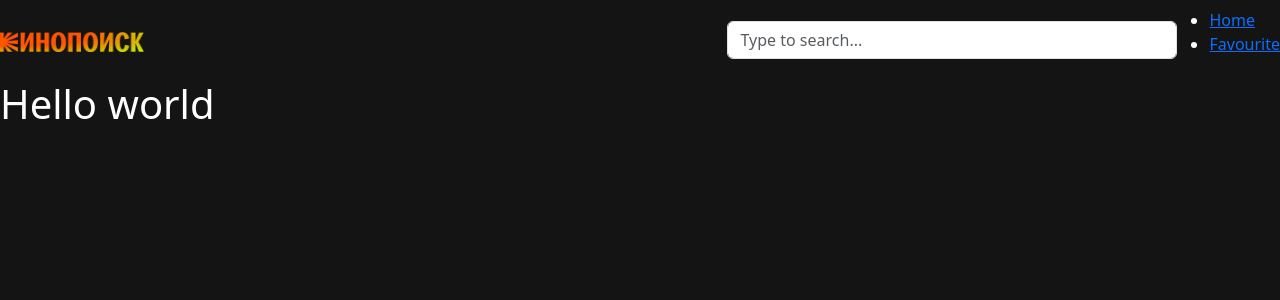
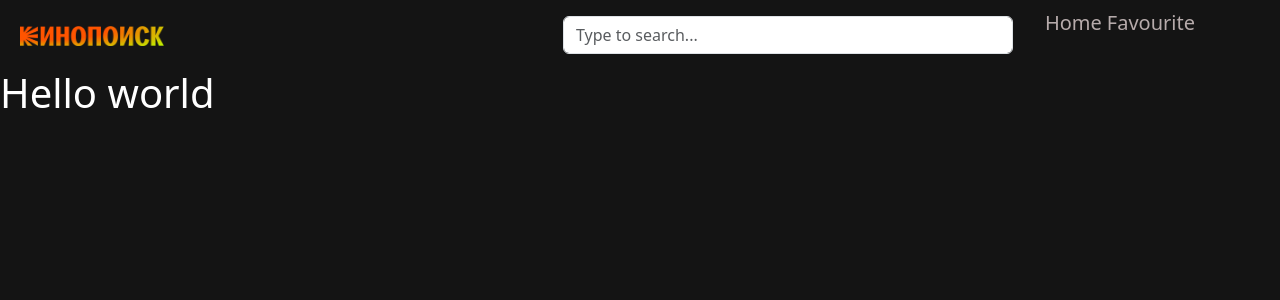
Before and after one commit to Lenovoleo/kinopoisk-clone, a React (Create React App) app in the folder kinopoisk/: page /favourite in a window 1280 px wide. Shown: the top 300 px of the page. Built offline with nearby package versions, Linux system fonts and the light colour scheme; no server answers.

Commit message:
Styled navbar

```diff
--- a/kinopoisk/src/App.css
+++ b/kinopoisk/src/App.css
@@ -45,10 +45,16 @@ body {
 .main__navbar {
   display: flex;
   flex-wrap: nowrap;
+  max-width: 1200px;
+  align-items: center;
+}
+.main__navbar img {
+  margin-left: 20px;
 }
 
 .main__navbar .nav__search {
   width: 450px;
+  margin: 0 auto;
 }
 
 /* ------PC------*/
@@ -75,3 +81,28 @@ body {
   height: auto;
   width: 250px;
 }
+
+a {
+  text-decoration: none;
+}
+li {
+  list-style-type: none;
+}
+
+.navbar__list li {
+  margin-right: 5px;
+  font-weight: 500;
+  font-size: 20px;
+  padding-bottom: 7px;
+}
+.navbar__list li a {
+  color: rgb(182, 171, 171);
+}
+.navbar__list li:hover a {
+  color: white;
+  padding-bottom: 5px;
+  border-bottom: 2px solid #f96200;
+}
+.navbar__list li a:active {
+  color: white;
+}
--- a/kinopoisk/src/components/Navbar.js
+++ b/kinopoisk/src/components/Navbar.js
@@ -37,7 +37,7 @@ const Navbar = () => {
           />
         </div>
         <div className="d-flex">
-          <ul>
+          <ul className="d-flex justify-content-between align-items-center navbar__list">
             <li>
               <Link to="/">Home</Link>
             </li>
--- a/kinopoisk/src/pages/HomePage.js
+++ b/kinopoisk/src/pages/HomePage.js
@@ -5,22 +5,41 @@ import AddFavourites from "../components/AddToFavourites";
 import RemoveFavourites from "../components/RemoveFavourites";
 
 const HomePage = () => {
-  const [movies, setMovies] = useState([]);
+  const [topMovies, setTopMovies] = useState([]);
+  const [comedyMovies, setComedyMovies] = useState([]);
+  const [actionMovies, setActionMovies] = useState([]);
   const [favourites, setFavourites] = useState([]);
-  const getMovieRequest = async () => {
-    let url = `https://api.themoviedb.org/3/discover/movie?api_key=ab88fc04dcf79f30d46f96b2175713c3`;
 
+  const getTopMovies = async () => {
+    const url = `https://api.themoviedb.org/3/discover/movie?api_key=ab88fc04dcf79f30d46f96b2175713c3`;
     const response = await fetch(url);
-    const responseJson = await response.json();
+    const data = await response.json();
+    if (data.results) {
+      setTopMovies(data.results);
+    }
+  };
 
-    if (responseJson) {
-      setMovies(responseJson.results);
-      console.log(responseJson);
+  const getComedyMovies = async () => {
+    const url = `https://api.themoviedb.org/3/discover/movie?api_key=ab88fc04dcf79f30d46f96b2175713c3&with_genres=35`;
+    const response = await fetch(url);
+    const data = await response.json();
+    if (data.results) {
+      setComedyMovies(data.results);
+    }
+  };
+  const getActionMovies = async () => {
+    const url = `https://api.themoviedb.org/3/discover/movie?api_key=ab88fc04dcf79f30d46f96b2175713c3&with_genres=28`;
+    const response = await fetch(url);
+    const data = await response.json();
+    if (data.results) {
+      setActionMovies(data.results);
     }
   };
 
   useEffect(() => {
-    getMovieRequest();
+    getTopMovies();
+    getComedyMovies();
+    getActionMovies();
   }, []);
 
   useEffect(() => {
@@ -58,7 +77,7 @@ const HomePage = () => {
       </div>
       <div className="d-flex movie-app-row">
         <MovieList
-          movies={movies}
+          movies={topMovies}
           handleFavouritesClick={addFavouriteMovie}
           favouriteComponent={AddFavourites}
         />
@@ -68,9 +87,19 @@ const HomePage = () => {
       </div>
       <div className="d-flex movie-app-row">
         <MovieList
-          movies={movies + `&with_genres=${25}`}
-          handleFavouritesClick={removeFavouriteMovie}
-          favouriteComponent={RemoveFavourites}
+          movies={comedyMovies}
+          handleFavouritesClick={addFavouriteMovie}
+          favouriteComponent={AddFavourites}
+        />
+      </div>
+      <div className="row d-flex align-items-center mt-4 mb-4">
+        <MovieListHeading heading="Action >>" />
+      </div>
+      <div className="d-flex movie-app-row">
+        <MovieList
+          movies={actionMovies}
+          handleFavouritesClick={addFavouriteMovie}
+          favouriteComponent={AddFavourites}
         />
       </div>
     </div>
```
Also changed, not shown: kinopoisk/src/pages/FilmPage.js (added, +7 -0 lines).
